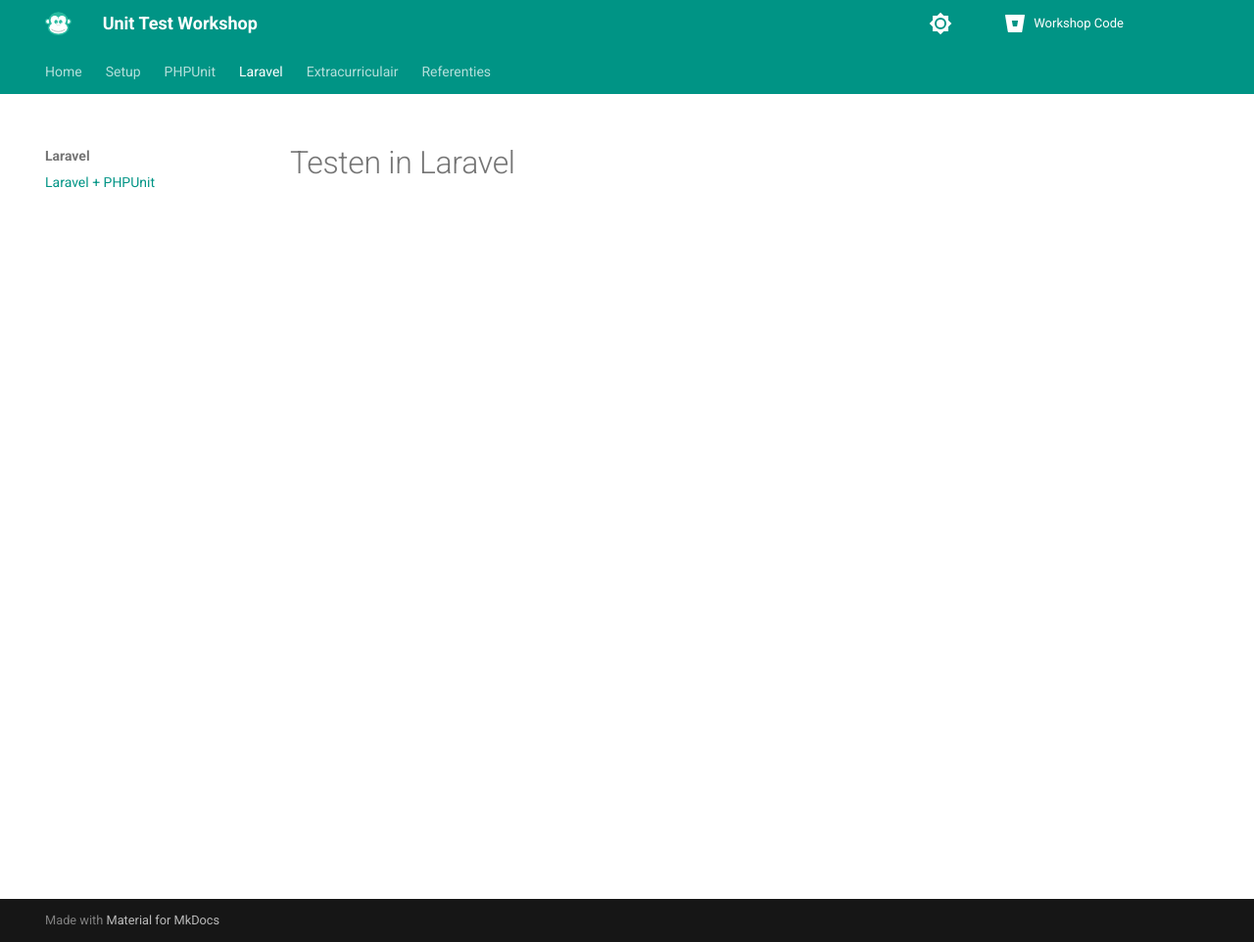
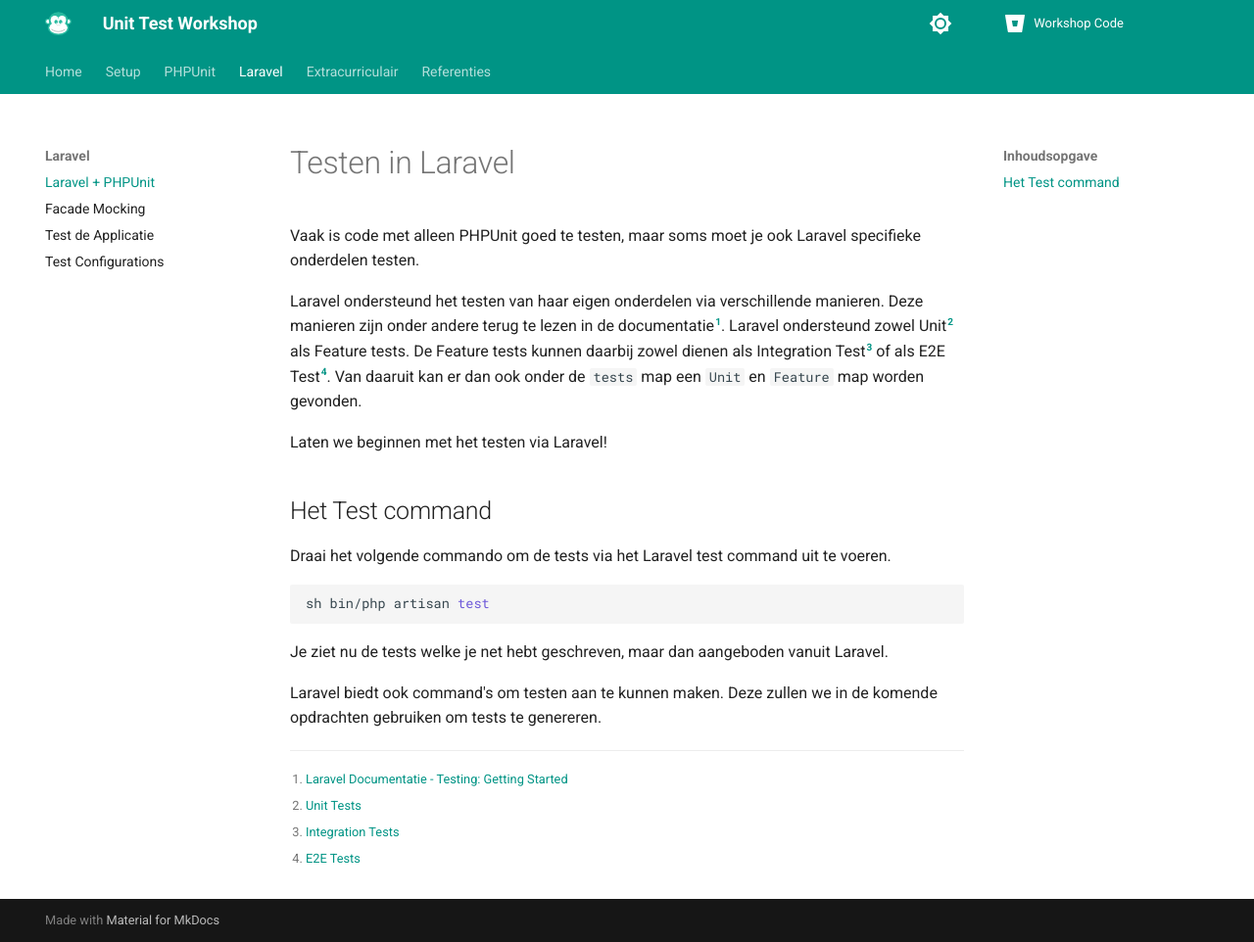
Before and after one commit to wimulkeman/symfony-unit-test-workshop-docs, an MkDocs documentation site: the page built from docs/tabs/Laravel/testen-binnen-laravel.md, in a window 1280 px wide and 962 px high. Shown: the whole window at 98% size. Built offline with MkDocs 1.6.1 and Material for MkDocs 9.7.7, drawn with Linux system fonts in a browser that asks for light colours.

Commit message:
chore: add Laravel exercises

````diff
--- a/docs/tabs/Laravel/testen-binnen-laravel.md
+++ b/docs/tabs/Laravel/testen-binnen-laravel.md
@@ -1,2 +1,31 @@
 Testen in Laravel
 =================
+
+Vaak is code met alleen PHPUnit goed te testen, maar soms moet je ook Laravel
+specifieke onderdelen testen.
+
+Laravel ondersteund het testen van haar eigen onderdelen via verschillende manieren.
+Deze manieren zijn onder andere terug te lezen in de documentatie[^laravel-test-documentatie].
+Laravel ondersteund zowel Unit[^Unit Test] als Feature tests. De Feature tests kunnen daarbij
+zowel dienen als Integration Test[^Integration Test] of als E2E Test[^E2E Test]. Van daaruit
+kan er dan ook onder de `tests` map een `Unit` en `Feature` map worden gevonden.
+
+Laten we beginnen met het testen via Laravel!
+
+## Het Test command
+Draai het volgende commando om de tests via het Laravel test command uit te voeren.
+
+```shell
+sh bin/php artisan test
+```
+
+Je ziet nu de tests welke je net hebt geschreven, maar dan aangeboden vanuit Laravel.
+
+Laravel biedt ook command's om testen aan te kunnen maken. Deze zullen we in de komende
+opdrachten gebruiken om tests te genereren.
+
+[^laravel-test-documentatie]: [Laravel Documentatie - Testing: Getting Started](https://laravel.com/docs/9.x/testing){target=_blank}
+
+[^Unit Test]: [Unit Tests](/tabs/Referenties/e2e-vs-unit-vs-integration-test/#unit-tests)
+[^Integration Test]: [Integration Tests](/tabs/Referenties/e2e-vs-unit-vs-integration-test/#integration-tests)
+[^E2E Test]: [E2E Tests](/tabs/Referenties/e2e-vs-unit-vs-integration-test/#e2e-tests)
--- a/mkdocs.yml
+++ b/mkdocs.yml
@@ -57,6 +57,9 @@
       - Exceptions: tabs/PHPUnit/exceptions.md
   - Laravel:
       - Laravel + PHPUnit: tabs/Laravel/testen-binnen-laravel.md
+      - Facade Mocking: tabs/Laravel/facade-mocking.md
+      - Test de Applicatie: tabs/Laravel/test-applicatie.md
+      - Test Configurations: tabs/Laravel/test-configuratie.md
   - Extracurriculair:
       - (Native) Functies mocken: tabs/Extracurriculair/functies-mocken.md
       - Code Coverage: tabs/Extracurriculair/code-coverage.md
````
Also changed, not shown: docs/tabs/Laravel/facade-mocking.md (added, +39 -0 lines), docs/tabs/Laravel/test-applicatie.md (added, +115 -0 lines), docs/tabs/Laravel/test-configuratie.md (added, +13 -0 lines).
